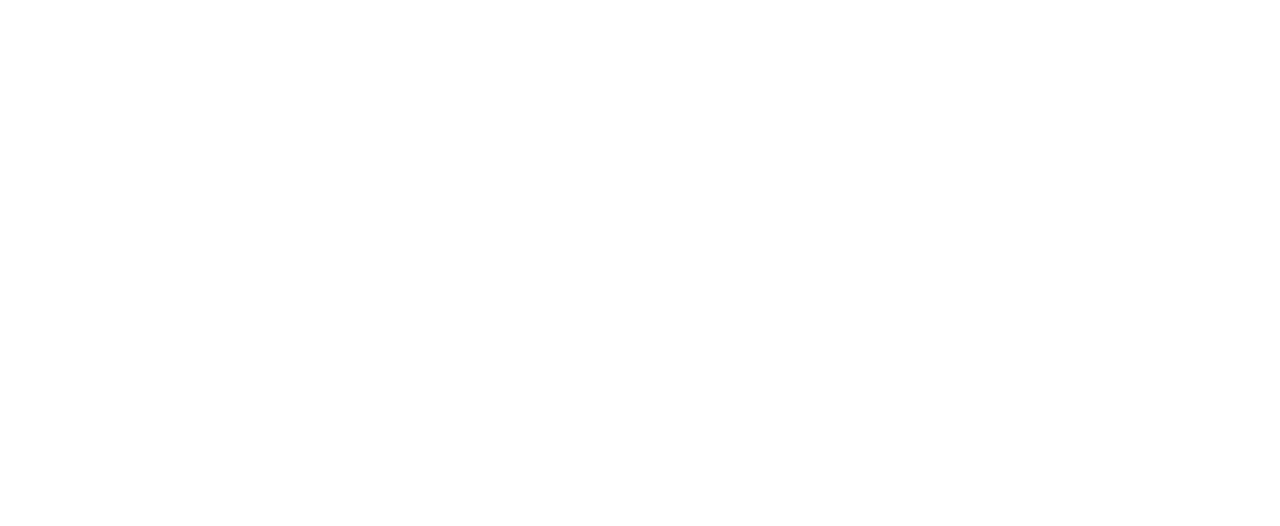
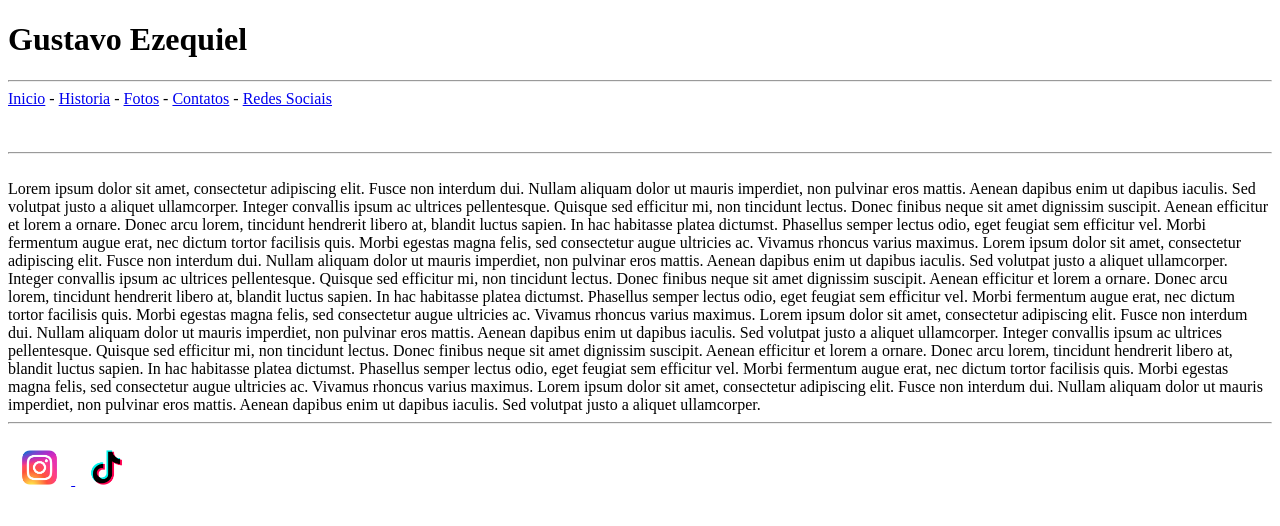
Before and after one commit to ggusezequiel/sitedafaculdade, a plain HTML site: page Gustavo Ezequiel/index.html in a window 1280 px wide. Drawn offline with Linux system fonts and the light colour scheme.

Commit message:
Add files via upload
1

```diff
--- a/Gustavo Ezequiel/contatos.html
+++ b/Gustavo Ezequiel/contatos.html
@@ -4,9 +4,22 @@
     <meta charset="UTF-8">
     <meta name="viewport" content="width=device-width, initial-scale=1.0">
     <title>Document</title>
-    <link rel="stylesheet" href="style.css">
+    <link rel="stylesheet" href="contatos.css">
 </head>
 <body>
+    <header><h1>Gustavo Ezequiel</h1>
+        <nav>
+            <hr>
+            <a href="index.html">Inicio</a> -
+            <a href="historia.html">Historia</a> -
+            <a href="fotos.html">Fotos</a> -
+            <a href="contatos.html">Contatos</a> -
+            <a href="RedesSociais">Redes Sociais</a>
+
+            <hr>
+</a>        </nav>
+    </header>
+    <nav>
     <section id="contato">
         <h2>Contato</h2>
         <form>
@@ -52,11 +65,12 @@
                 <option value="SE">Sergipe</option>
                 <option value="SP">São Paulo</option>
                 <option value="TO">Tocantins</option>
-          <br>
-          <input type="text">
-    <button type="submit">Enviar</button>
+                <br>
 
-          </form>
-    </section>
-</body>
-</html>
+                <input button="enviar">
+               <button type="confirm">Enviar</button>
+
+            </form>
+        </section>
+    </body>
+    </html>
--- a/Gustavo Ezequiel/index.html
+++ b/Gustavo Ezequiel/index.html
@@ -0,0 +1,65 @@
+<!DOCTYPE html>
+<html lang="en">
+<head>
+  <meta charset="UTF-8">
+  <meta name="viewport" content="width=device-width, initial-scale=1.0">
+  <title>Document</title>
+  <link rel="stylesheet" href="style.css">
+
+</head>
+<body>
+  <header><h1>Gustavo Ezequiel</h1>
+    <nav>
+        <hr>
+        <a href="index.html">Inicio</a> -
+        <a href="historia.html">Historia</a> -
+        <a href="fotos.html">Fotos</a> -
+        <a href="contatos.html">Contatos</a> -
+        <a href="RedesSociais">Redes Sociais</a>
+</body>
+
+<br><br><br><hr><br>
+
+
+<div id="textoprincipal">
+    Lorem ipsum dolor sit amet, consectetur adipiscing elit. Fusce non interdum dui.
+     Nullam aliquam dolor ut mauris imperdiet, non pulvinar eros mattis.
+      Aenean dapibus enim ut dapibus iaculis. Sed volutpat justo a aliquet ullamcorper.
+       Integer convallis ipsum ac ultrices pellentesque. Quisque sed efficitur mi,
+        non tincidunt lectus. Donec finibus neque sit amet dignissim suscipit.
+         Aenean efficitur et lorem a ornare. Donec arcu lorem, tincidunt hendrerit libero at, blandit luctus sapien.
+          In hac habitasse platea dictumst. Phasellus semper lectus odio, eget feugiat sem efficitur vel. Morbi fermentum augue erat, nec dictum tortor facilisis quis.
+           Morbi egestas magna felis, sed consectetur augue ultricies ac. Vivamus rhoncus varius maximus.  Lorem ipsum dolor sit amet, consectetur adipiscing elit. Fusce non interdum dui.
+           Nullam aliquam dolor ut mauris imperdiet, non pulvinar eros mattis.
+            Aenean dapibus enim ut dapibus iaculis. Sed volutpat justo a aliquet ullamcorper.
+             Integer convallis ipsum ac ultrices pellentesque. Quisque sed efficitur mi,
+              non tincidunt lectus. Donec finibus neque sit amet dignissim suscipit.
+               Aenean efficitur et lorem a ornare. Donec arcu lorem, tincidunt hendrerit libero at, blandit luctus sapien.
+                In hac habitasse platea dictumst. Phasellus semper lectus odio, eget feugiat sem efficitur vel. Morbi fermentum augue erat, nec dictum tortor facilisis quis.
+                 Morbi egestas magna felis, sed consectetur augue ultricies ac. Vivamus rhoncus varius maximus.  Lorem ipsum dolor sit amet, consectetur adipiscing elit. Fusce non interdum dui.
+                 Nullam aliquam dolor ut mauris imperdiet, non pulvinar eros mattis.
+                  Aenean dapibus enim ut dapibus iaculis. Sed volutpat justo a aliquet ullamcorper.
+                   Integer convallis ipsum ac ultrices pellentesque. Quisque sed efficitur mi,
+                    non tincidunt lectus. Donec finibus neque sit amet dignissim suscipit.
+                     Aenean efficitur et lorem a ornare. Donec arcu lorem, tincidunt hendrerit libero at, blandit luctus sapien.
+                      In hac habitasse platea dictumst. Phasellus semper lectus odio, eget feugiat sem efficitur vel. Morbi fermentum augue erat, nec dictum tortor facilisis quis.
+                       Morbi egestas magna felis, sed consectetur augue ultricies ac. Vivamus rhoncus varius maximus.  Lorem ipsum dolor sit amet, consectetur adipiscing elit. Fusce non interdum dui.
+                       Nullam aliquam dolor ut mauris imperdiet, non pulvinar eros mattis.
+                        Aenean dapibus enim ut dapibus iaculis. Sed volutpat justo a aliquet ullamcorper.
+
+</div>
+
+<div id="fotoprincipal">
+
+</div>
+<hr>
+<br>
+<div id="redes-sociais">
+  <a href="https://instagram.com/ggus_ezequiel" target="_blank">
+      <img src="imagens/insta.png" width="5%" alt="Instagram">
+  </a>
+  <a href="https://tiktok.com" target="_blank">
+      <img src="imagens/tiktok.png" width="5%" alt="TikTok">
+  </a>
+</div>
+</html>
```
Also changed, not shown: Gustavo Ezequiel/contatos.css (added, +100 -0 lines), Gustavo Ezequiel/fotos.html (added, +46 -0 lines), Gustavo Ezequiel/historia.html (added, +31 -0 lines), Gustavo Ezequiel/style.css (deleted, +0 -95 lines), Gustavo Ezequiel/historia.css (added), Gustavo Ezequiel/imagens/insta.png (added), Gustavo Ezequiel/imagens/pinguim.gif (added), Gustavo Ezequiel/imagens/tiktok.png (added), 1 other file.
